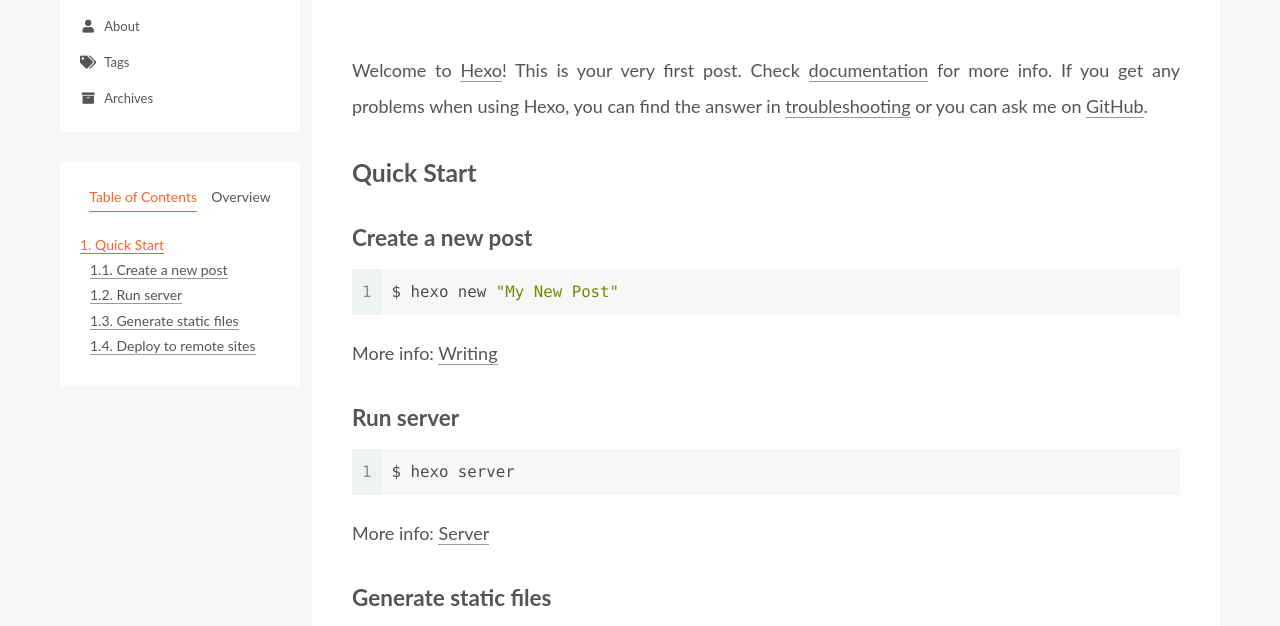
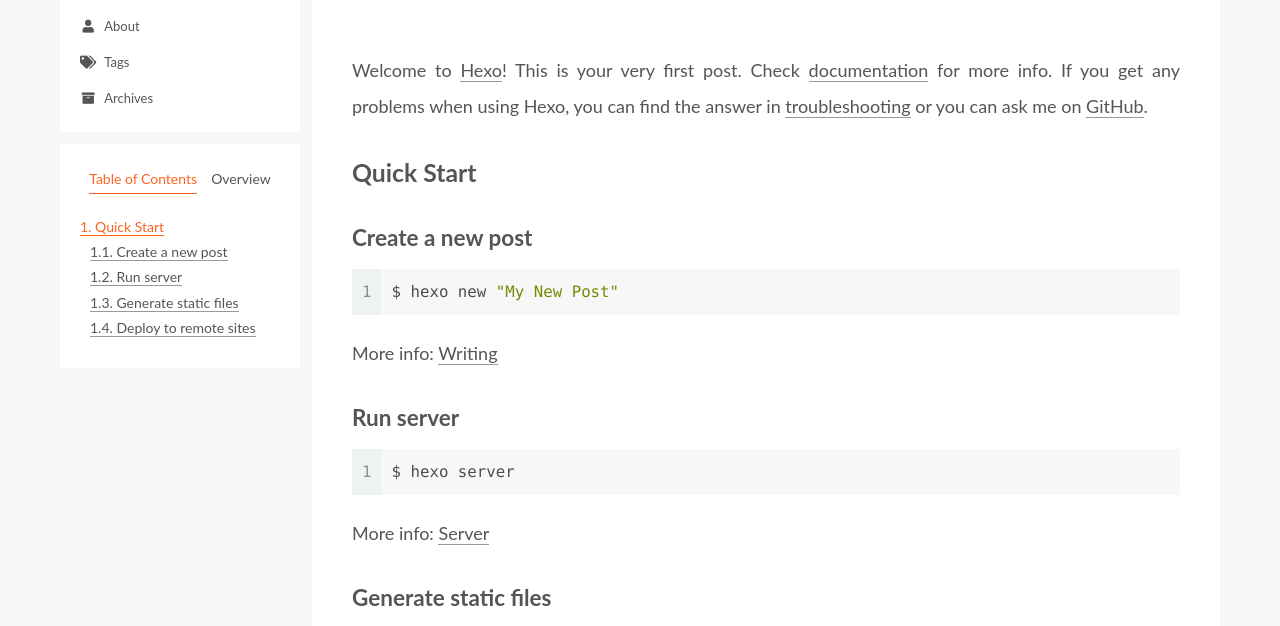
Before and after one commit to tzh943855696/tzh943855696.github.io, a plain HTML site: page 2023/01/18/hello-world/index.html in a window 1280 px wide. Shown: the part 162-788 px from the top of the page. Drawn offline with Linux system fonts and the light colour scheme.

Commit message:
Site updated: 2023-02-01 16:04:07

```diff
--- a/2023/01/18/hello-world/index.html
+++ b/2023/01/18/hello-world/index.html
@@ -17,7 +17,7 @@
 
 <script id="hexo-configurations">
     var NexT = window.NexT || {};
-    var CONFIG = {"hostname":"example.com","root":"/","scheme":"Pisces","version":"7.8.0","exturl":false,"sidebar":{"position":"left","display":"post","padding":18,"offset":30,"onmobile":false},"copycode":{"enable":false,"show_result":false,"style":null},"back2top":{"enable":true,"sidebar":false,"scrollpercent":false},"bookmark":{"enable":false,"color":"#222","save":"auto"},"fancybox":false,"mediumzoom":false,"lazyload":false,"pangu":false,"comments":{"style":"tabs","active":null,"storage":true,"lazyload":false,"nav":null},"algolia":{"hits":{"per_page":10},"labels":{"input_placeholder":"Search for Posts","hits_empty":"We didn't find any results for the search: ${query}","hits_stats":"${hits} results found in ${time} ms"}},"localsearch":{"enable":false,"trigger":"auto","top_n_per_article":1,"unescape":false,"preload":false},"motion":{"enable":true,"async":false,"transition":{"post_block":"fadeIn","post_header":"slideDownIn","post_body":"slideDownIn","coll_header":"slideLeftIn","sidebar":"slideUpIn"}}};
+    var CONFIG = {"hostname":"example.com","root":"/","scheme":"Pisces","version":"7.8.0","exturl":false,"sidebar":{"position":"left","display":"post","padding":18,"offset":12,"onmobile":false},"copycode":{"enable":false,"show_result":false,"style":null},"back2top":{"enable":true,"sidebar":false,"scrollpercent":false},"bookmark":{"enable":false,"color":"#222","save":"auto"},"fancybox":false,"mediumzoom":false,"lazyload":false,"pangu":false,"comments":{"style":"tabs","active":null,"storage":true,"lazyload":false,"nav":null},"algolia":{"hits":{"per_page":10},"labels":{"input_placeholder":"Search for Posts","hits_empty":"We didn't find any results for the search: ${query}","hits_stats":"${hits} results found in ${time} ms"}},"localsearch":{"enable":false,"trigger":"auto","top_n_per_article":1,"unescape":false,"preload":false},"motion":{"enable":true,"async":false,"transition":{"post_block":"fadeIn","post_header":"slideDownIn","post_body":"slideDownIn","coll_header":"slideLeftIn","sidebar":"slideUpIn"}}};
   </script>
 
   <meta name="description" content="Welcome to Hexo! This is your very first post. Check documentation for more info. If you get any problems when using Hexo, you can find the answer in troubleshooting or you can ask me on GitHub. Quick">
```
Also changed, not shown: 2023/02/01/Introduction-to-data-visualization/index.html (+1 -1 lines), archives/2023/01/index.html (+1 -1 lines), archives/2023/02/index.html (+1 -1 lines), archives/2023/index.html (+1 -1 lines), archives/index.html (+1 -1 lines), index.html (+1 -1 lines).
